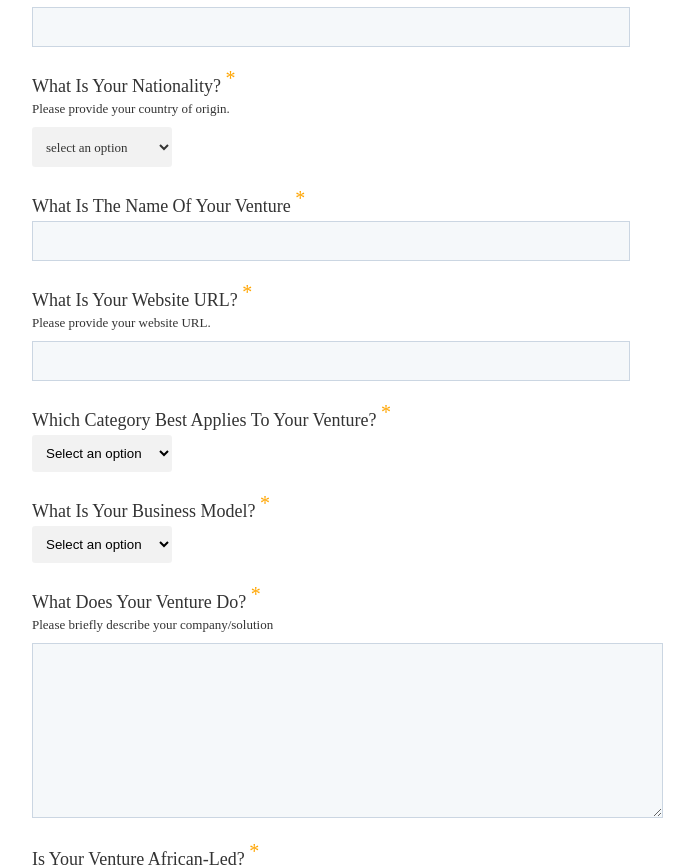
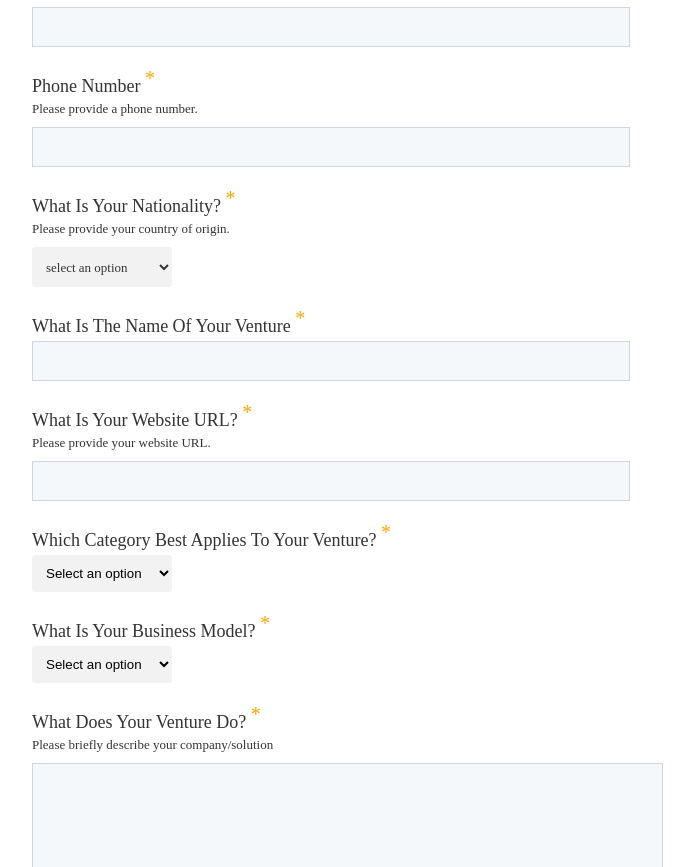
Before and after one commit to duitech/duitech.github.io, a website: page companies.html in a window 1280 px wide. Shown: the part 3066-3933 px from the top of the page, without its empty margins (276-970 px from the left). Drawn offline with Linux system fonts and the light colour scheme.

Commit message:
Update companies.html

```diff
--- a/companies.html
+++ b/companies.html
@@ -224,6 +224,10 @@
                     <label for="e-form__email" class="e-form__label">what is your email address <sup>*</sup></label>
                     <p class="paragraph paragraph--e-form">Please provide the best email where we can reach you.</p>
                     <input type="email" name="email_address" class="e-form__input" id="e-form__email" pattern="[a-z0-9._%+\-]+@[a-z0-9.\-]+\.[a-z]{2,}$" required>
+
+                    <label for="e-form__phone" class="e-form__label">phone number <sup>*</sup></label>
+                    <p class="paragraph paragraph--e-form">Please provide a phone number.</p>
+                    <input type="number" name="phone_number" class="e-form__input" id="e-form__phone" required>
 
                     <label for="e-form__country" class="e-form__label">what is your nationality? <sup>*</sup></label>
                     <p class="paragraph paragraph--e-form">Please provide your country of origin.</p>
```
